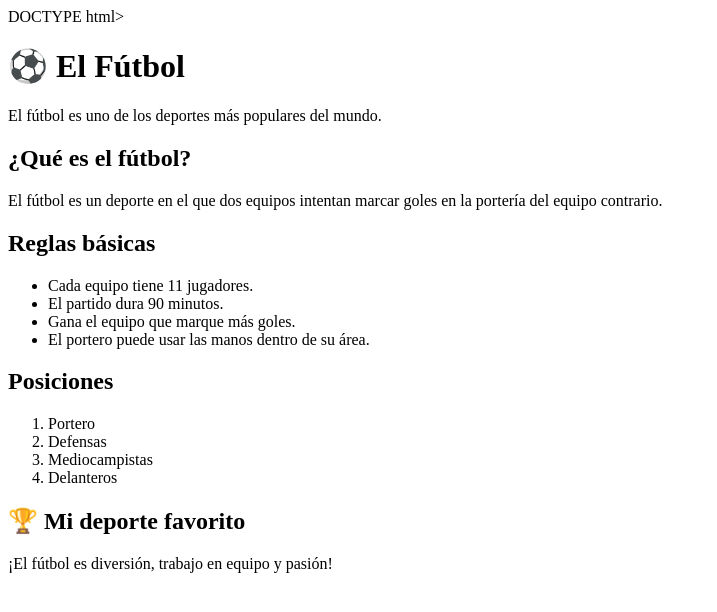
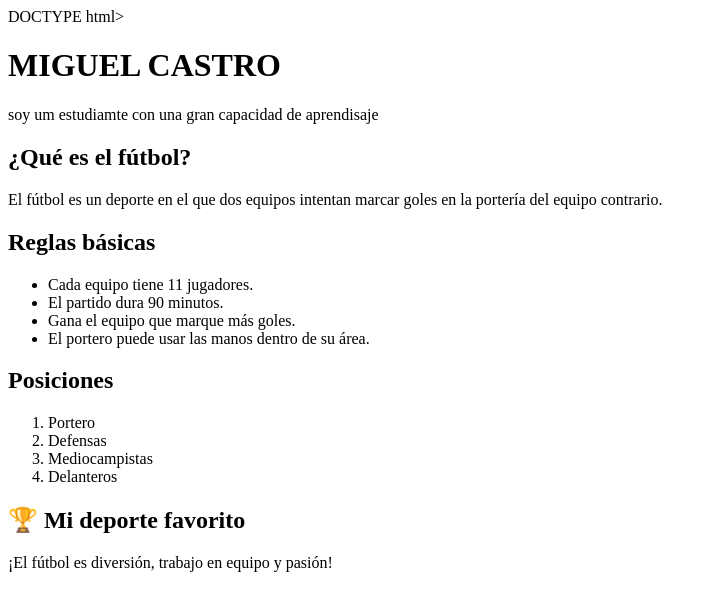
Before and after one commit to miguel8677/mi-hola-mundo-web, a plain HTML site: page index.html in a window 1280 px wide. Shown: the whole page, without its empty margins (0-717 px from the left). Drawn offline with Linux system fonts and the light colour scheme.

Commit message:
Update title and content in index.html

```diff
--- a/index.html
+++ b/index.html
@@ -1,12 +1,12 @@
 DOCTYPE html>
 
-<html> <head> <title>El Fútbol</title> </head>
+<html> <head> <title>IED SABIO MUTIS</title> </head>
 
 <body>
 
-<h1>⚽ El Fútbol</h1>
+<h1>MIGUEL CASTRO</h1>
 
-<p>El fútbol es uno de los deportes más populares del mundo.</p>
+<p>soy um estudiamte con una gran capacidad de aprendisaje </p>
 
 <h2>¿Qué es el fútbol?</h2>
 
```
